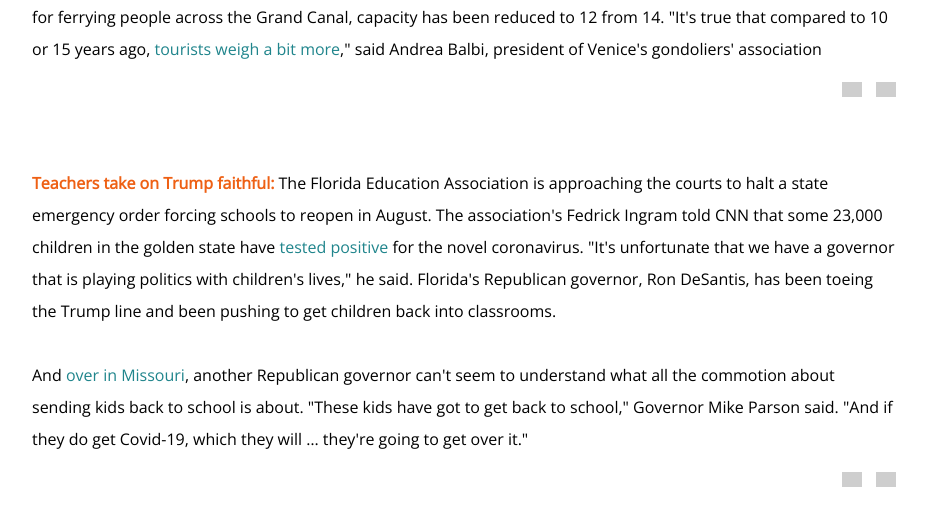
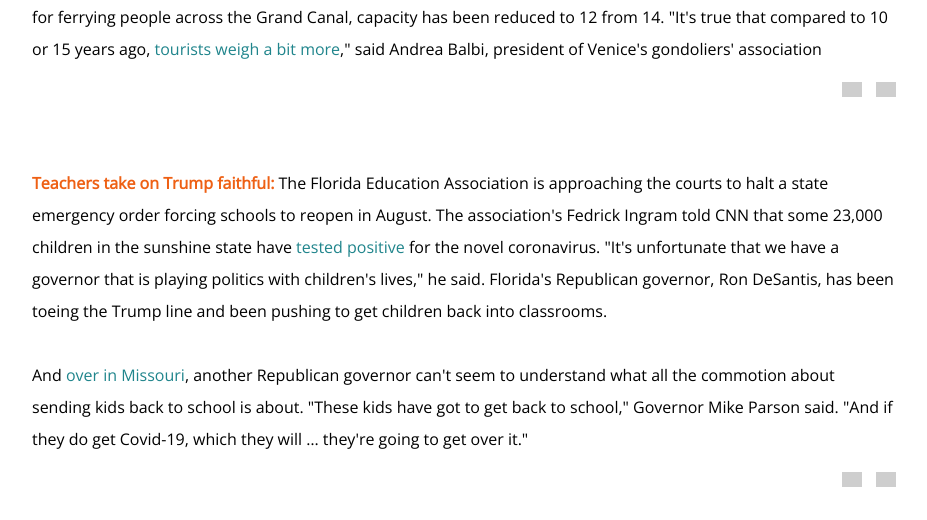
Before and after one commit to dhirendra14dev/newswebsite, a Django app: page /latest in a window 1280 px wide. Shown: the part 5772-6292 px from the top of the page, without its empty margins (176-1103 px from the left). Run offline with Django 3.2, Linux system fonts and the light colour scheme; some libraries are stand-ins or nearby versions; grey boxes are pictures that could not be loaded.

Commit message:
state error

```diff
--- a/templates/pages/latest.html
+++ b/templates/pages/latest.html
@@ -217,7 +217,7 @@
 
               </div>
               <div class="padstory">
-                  <span class= "title">Teachers take on Trump faithful:</span> The Florida Education Association is approaching the courts to halt a state emergency order forcing schools to reopen in August. The association's Fedrick Ingram told CNN that some 23,000 children in the golden state have <a href="https://edition.cnn.com/2020/07/20/us/florida-educators-file-lawsuit/index.html?utm_source=feedburner&utm_medium=feed&utm_campaign=Feed%3A+rss%2Fcnn_topstories+%28RSS%3A+CNN+-+Top+Stories%29" style="text-decoration: none;color:rgb(32, 133, 140) ">tested positive</a> for the novel coronavirus. "It's unfortunate that we have a governor that is playing politics with children's lives," he said. Florida's Republican governor, Ron DeSantis, has been toeing the Trump line and been pushing to get children back into classrooms.
+                  <span class= "title">Teachers take on Trump faithful:</span> The Florida Education Association is approaching the courts to halt a state emergency order forcing schools to reopen in August. The association's Fedrick Ingram told CNN that some 23,000 children in the sunshine state have <a href="https://edition.cnn.com/2020/07/20/us/florida-educators-file-lawsuit/index.html?utm_source=feedburner&utm_medium=feed&utm_campaign=Feed%3A+rss%2Fcnn_topstories+%28RSS%3A+CNN+-+Top+Stories%29" style="text-decoration: none;color:rgb(32, 133, 140) ">tested positive</a> for the novel coronavirus. "It's unfortunate that we have a governor that is playing politics with children's lives," he said. Florida's Republican governor, Ron DeSantis, has been toeing the Trump line and been pushing to get children back into classrooms.
                   <br>
                   <br>
                   And <a href="https://www.stltoday.com/lifestyles/health-med-fit/coronavirus/missouri-governor-s-comments-on-coronavirus-mccloskeys-raise-eyebrows/article_aeac1f42-9460-5605-9fe5-73ca3ca72b2f.html" style="text-decoration: none;color:rgb(32, 133, 140) ">over in Missouri</a>, another Republican governor can't seem to understand what all the commotion about sending kids back to school is about. "These kids have got to get back to school," Governor Mike Parson said. "And if they do get Covid-19, which they will … they're going to get over it."
```
